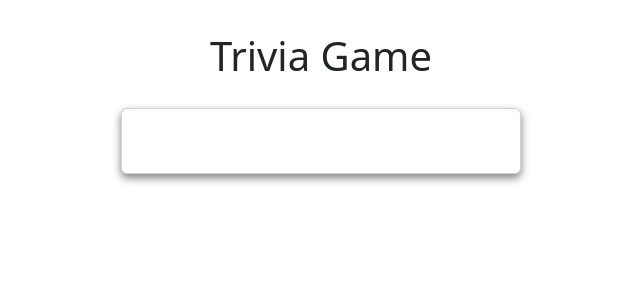
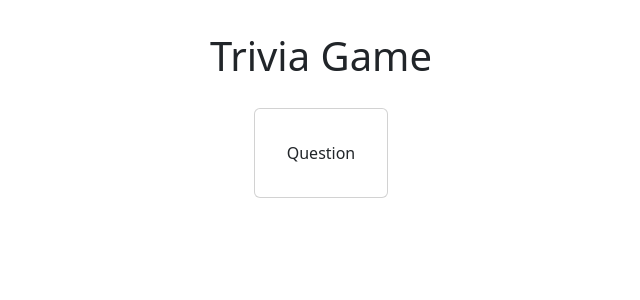
Before and after one commit to mathewrobins/react-trivia, a React (Vite) app: page / in a window 1280 px wide. Shown: the top 300 px of the page, without its empty margins (319-959 px from the left). Built offline with nearby package versions, Linux system fonts and the light colour scheme.

Commit message:
Card changes state when clicked

```diff
--- a/src/App.css
+++ b/src/App.css
@@ -14,7 +14,7 @@
   justify-content: center; /* Center items in the container */
 }
 
-.card {
+.card .card-back{
   background-color: #4169E1;
   box-shadow:0 4px 8px rgba(0,0,0,0.5);
   color: white;
@@ -26,6 +26,13 @@
   display: flex;
   flex-direction: column;
 }
+
+.card-back{
+  background-color: #b322a3;
+  cursor: pointer;
+}
+
+
 .logo {
   height: 6em;
   padding: 1.5em;
--- a/src/App.tsx
+++ b/src/App.tsx
@@ -1,11 +1,17 @@
 import "./App.css";
+import Question from "./assets/Question";
 
 function App() {
+  // const question = "Who are you?"
+  // const answer = "Me"
+
   return (
     <>
       <h1>Trivia Game</h1>
       <div className="container">
-        <div className="card"></div>
+        <div className="card">
+          <Question />
+        </div>
       </div>
     </>
   );
--- /dev/null
+++ b/src/assets/Question.tsx
@@ -0,0 +1,20 @@
+import { useState } from "react";
+
+function Question() {
+  const [flipped, setFlipped] = useState(false);
+
+  function handleClick() {
+    setFlipped(!flipped);
+    console.log(flipped);
+  }
+
+  return (
+    <div onClick={handleClick}>
+      Question
+      {/* {question}
+      {answer} */}
+    </div>
+  );
+}
+
+export default Question;
```
